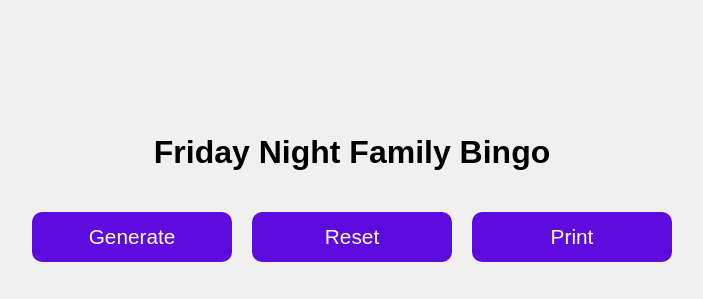
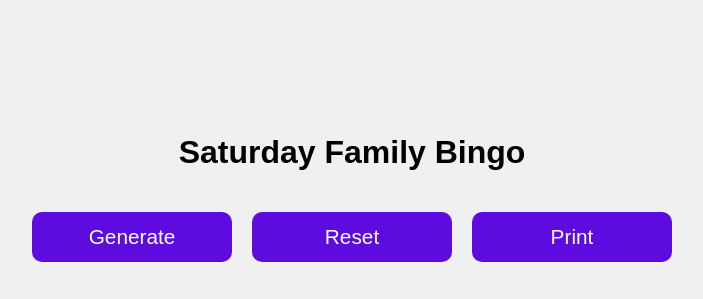
Before and after one commit to Silas-N-Schlax/bingo-board, a plain HTML site: page board.html in a window 1280 px wide. Shown: the part 192-491 px from the top of the page, without its empty margins (288-991 px from the left). Drawn offline with Linux system fonts and the light colour scheme.

```diff
--- a/board.html
+++ b/board.html
@@ -6,7 +6,7 @@
   <link rel="stylesheet" href="board.css">
 </head>
 <body>
-  <h1>Friday Night Family Bingo</h1>
+  <h1>Saturday Family Bingo</h1>
   <div id="buttons">
     <button id="generate">Generate</button>
     <button id="reset">Reset</button>
```
